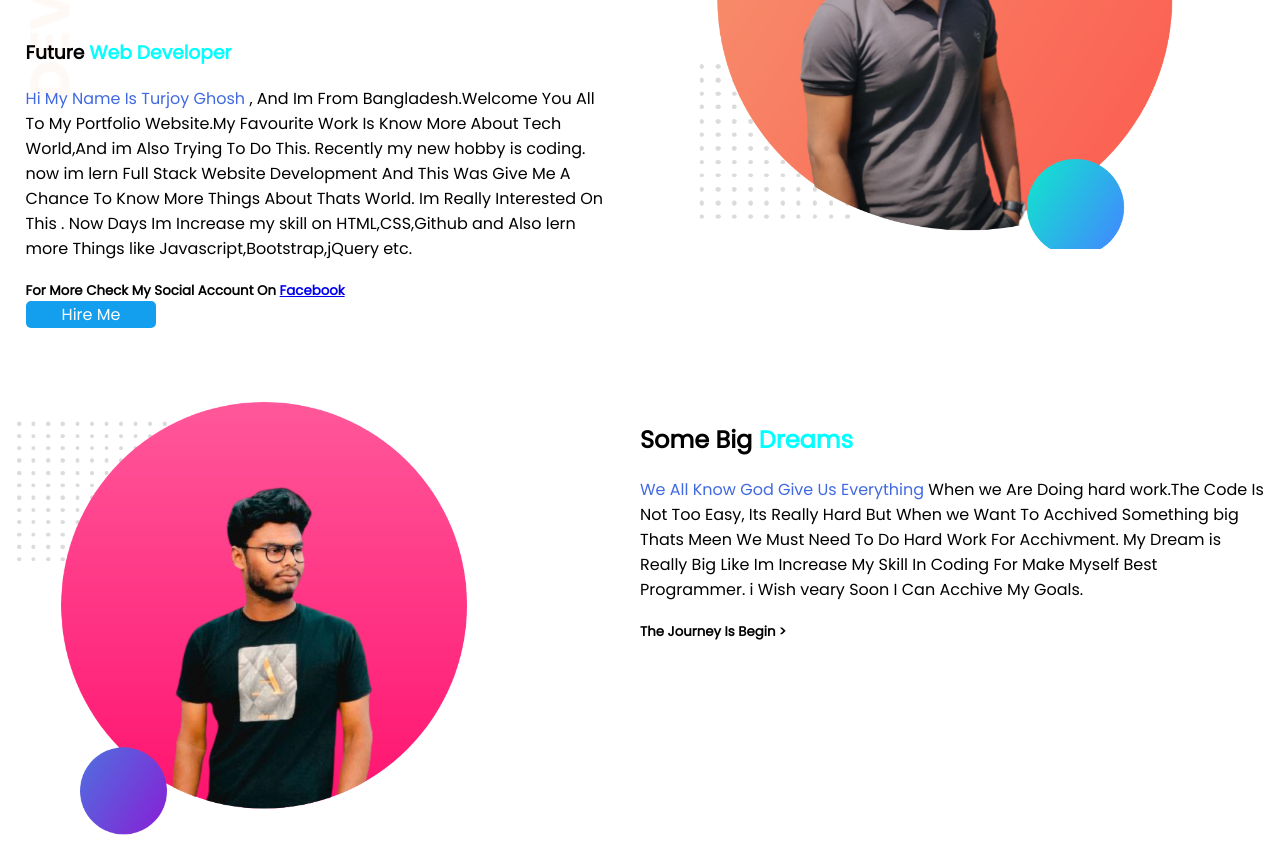
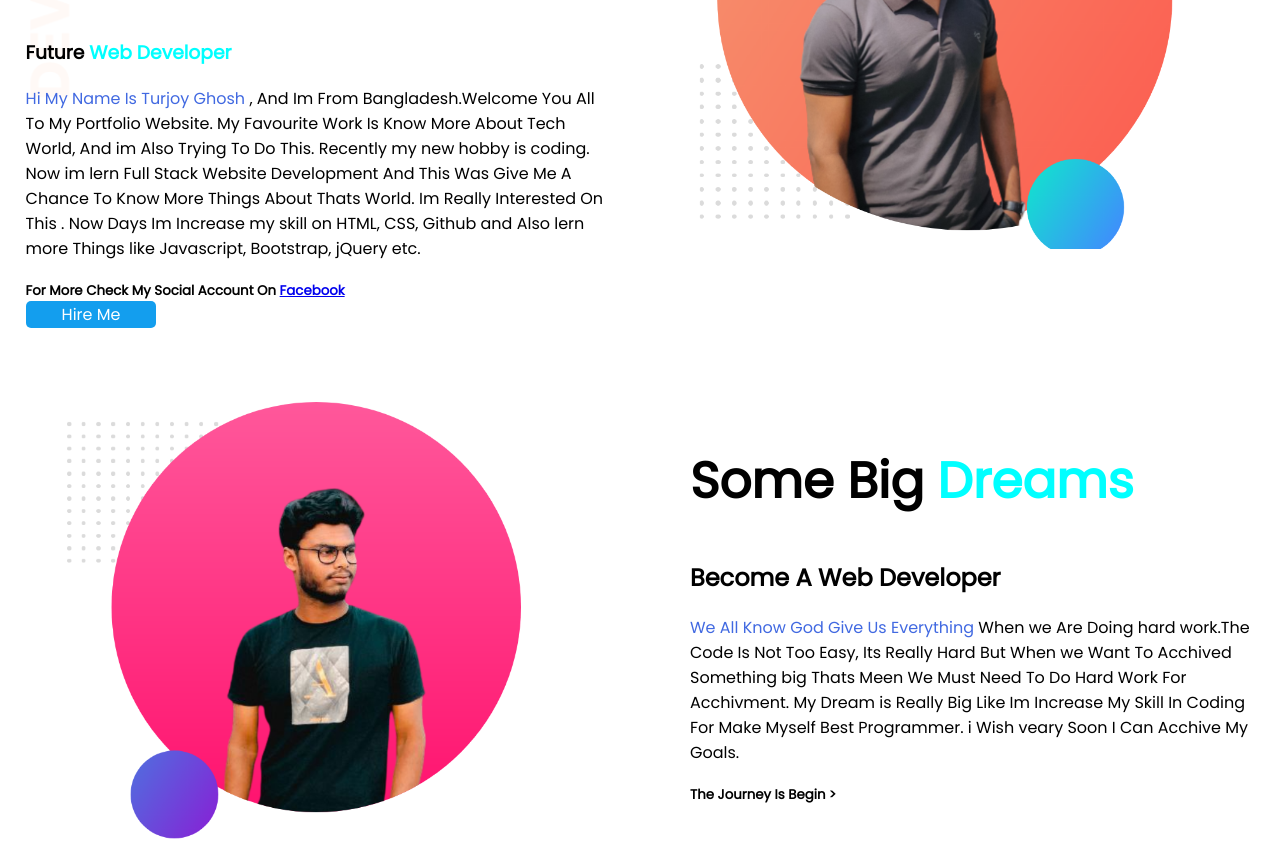
Before and after one commit to TURJOY121/developer-portfolio, a plain HTML site: page index.html in a window 1280 px wide. Shown: the part 262-1108 px from the top of the page. Drawn offline with Linux system fonts and the light colour scheme.

Commit message:
new-tags

```diff
--- a/index.html
+++ b/index.html
@@ -18,7 +18,7 @@
           <h1><span class="name"> Turjoy Ghosh</span> World!</h1>
 
           <h3>Future <span class="nxt">Web Developer</span></h3>
-          <p><span class="name-ht">Hi My Name Is Turjoy Ghosh</span> , And Im From Bangladesh.Welcome You All To My Portfolio Website.My Favourite Work Is Know More About Tech World,And im Also Trying To Do This. Recently my  new hobby is coding. now im lern Full Stack Website Development And This Was Give Me A Chance To Know More Things About Thats World. Im Really Interested On This . Now Days Im Increase my skill on HTML,CSS,Github and Also lern more Things like Javascript,Bootstrap,jQuery etc.</p>
+          <p><span class="name-ht">Hi My Name Is Turjoy Ghosh</span> ,  And Im From Bangladesh.Welcome You All To My Portfolio Website. My Favourite Work Is Know More About Tech World, And im Also Trying To Do This. Recently my  new hobby is coding. Now im lern Full Stack Website Development And This Was Give Me A Chance To Know More Things About Thats World. Im Really Interested On This . Now Days Im Increase my skill on  HTML, CSS, Github and Also lern more Things like Javascript, Bootstrap, jQuery etc.</p>
           <Small><strong> For More Check My Social Account On <a href="https://www.facebook.com/TuRjoYGhosh121/">Facebook </a></strong></Small><br>
 
           <a class="link-button" target="_blank" href="https://www.linkedin.com/in/turjoy-ghosh-62b374244/">Hire Me</a><br>
@@ -34,7 +34,9 @@
         </div>
 
         <div class="hw">
-          <h2>Some Big <span class="nxt"> Dreams</span></h2>
+          <h1>Some Big <span class="nxt"> Dreams</span></h1>
+          <h2>Become A Web Developer</h2>
+
           <p><span class="name-ht">We All Know God Give Us Everything</span> When we Are Doing hard work.The Code Is Not Too Easy, Its Really Hard But When we Want To Acchived Something big Thats Meen We  Must Need To Do Hard Work For Acchivment. My Dream is Really Big Like Im Increase My Skill In Coding For Make Myself Best Programmer. i Wish veary Soon I Can Acchive My Goals.</p>
           <strong><small>The Journey Is Begin ></small></strong>
         </div>
--- a/style.css
+++ b/style.css
@@ -38,13 +38,15 @@ section{
     padding-top: 50px;
     width: 50%;
     padding-right: 15px;
+    margin-left: 50px;
 }
 .nxt{
     color: aqua;
 }
 .hw img{
-    width: 72%;
+    width: 79%;
     padding-left: 17px;
+
 }
 .name-ht{
     color: royalblue;
```
